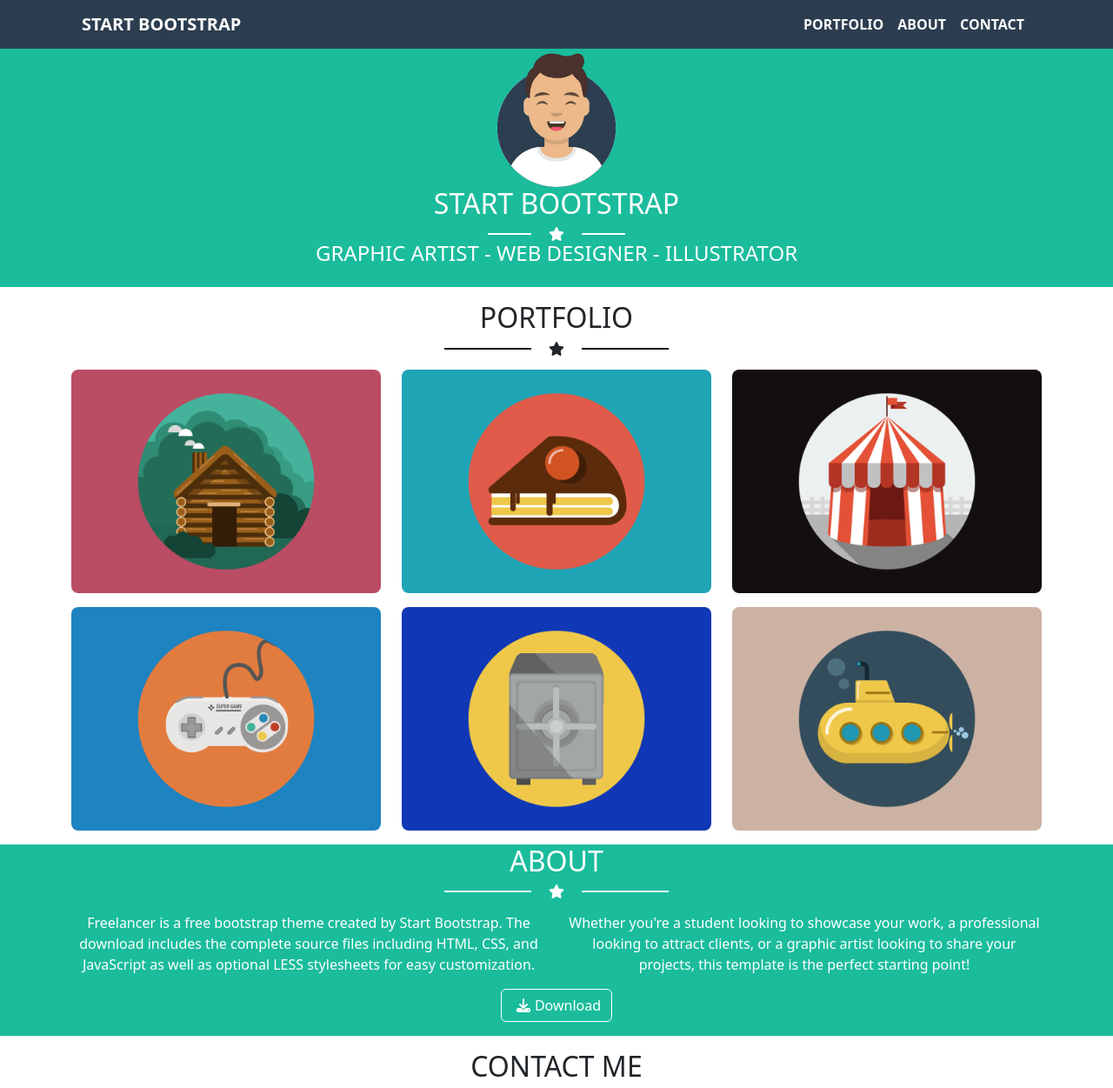
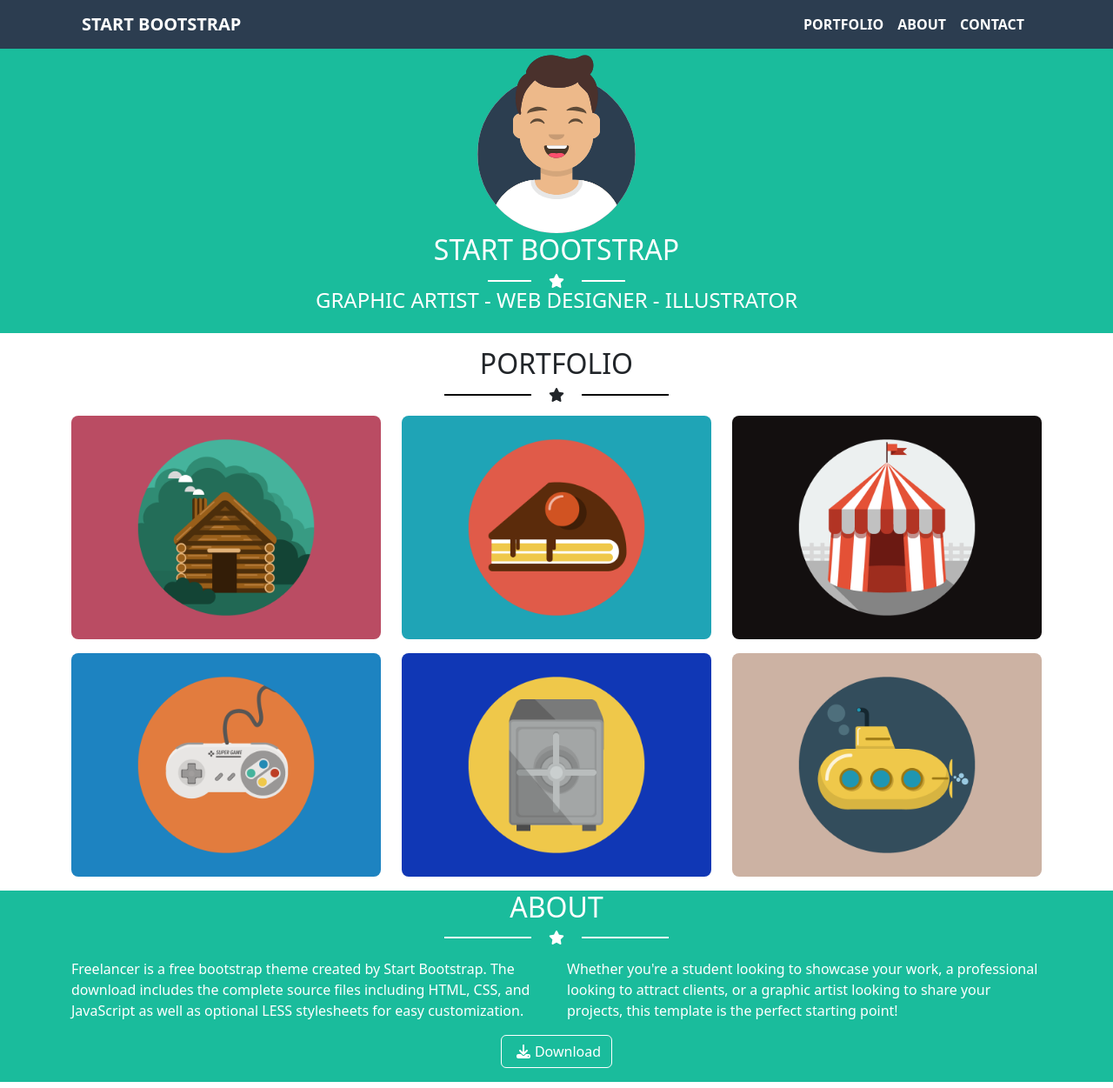
Before and after one commit to stefansimereaa/html-css-bootstrap-freelancer, a plain HTML site: page index.html in a window 1280 px wide. Shown: the top 1251 px of the page at 87% size. Drawn offline with nearby package versions, Linux system fonts and the light colour scheme.

Commit message:
text align section about

```diff
--- a/css/style.css
+++ b/css/style.css
@@ -27,7 +27,7 @@
 }
 
 .jumbotron img{
-    max-width: 150px;
+    max-width: 200px;
 }
 
 .jumbotron .line-star{
--- a/index.html
+++ b/index.html
@@ -98,11 +98,11 @@
                         <i class="fa-solid fa-star"></i>
                         <div class="line-star"></div>
                     </div>
-                    <div class="col-10">
+                    <div class="col-10 text-start">
                         <p>
                          Freelancer is a free bootstrap theme created by Start Bootstrap. The download includes the complete source files including HTML, CSS, and JavaScript as well as optional LESS stylesheets for easy customization.</p>
                     </div>
-                    <div class="col-10">
+                    <div class="col-10 text-start">
                         <p>Whether you're a student looking to showcase your work, a professional looking to attract clients, or a graphic artist looking to share your projects, this
                             template is the perfect starting point!</p>
                     </div>
```
